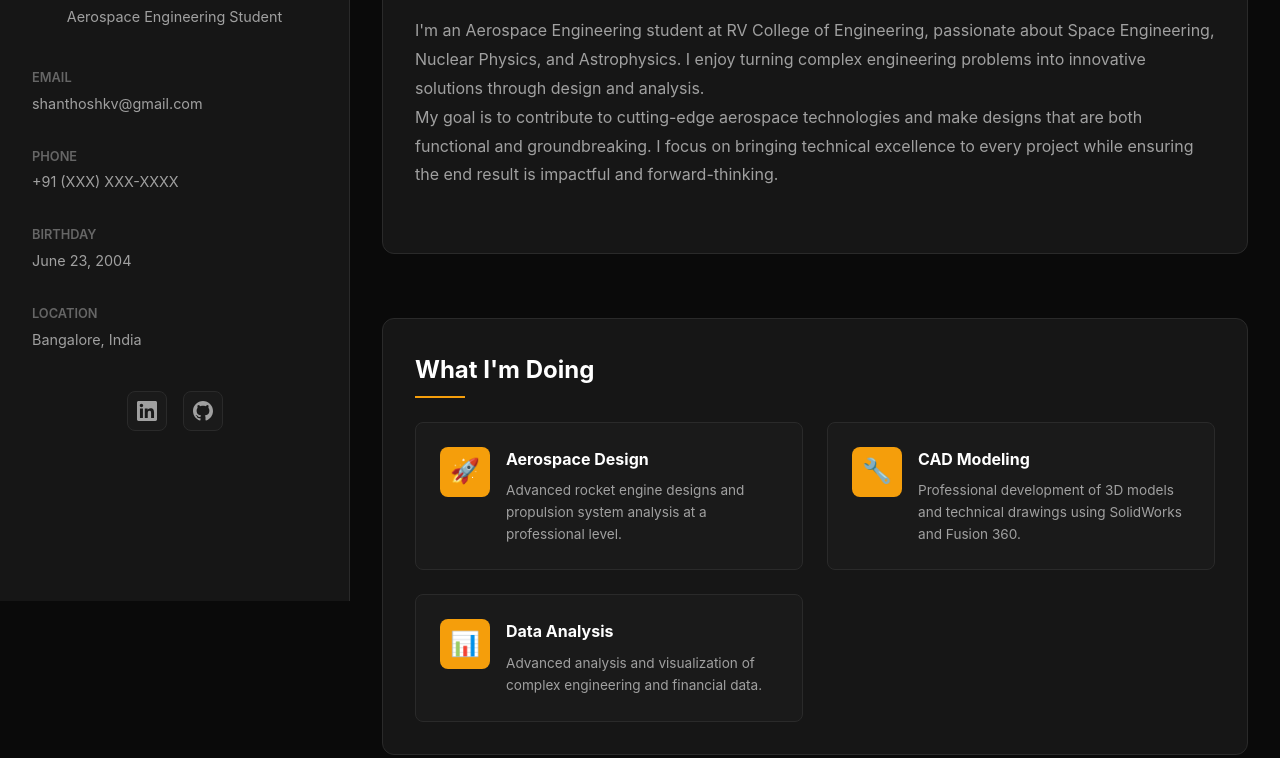
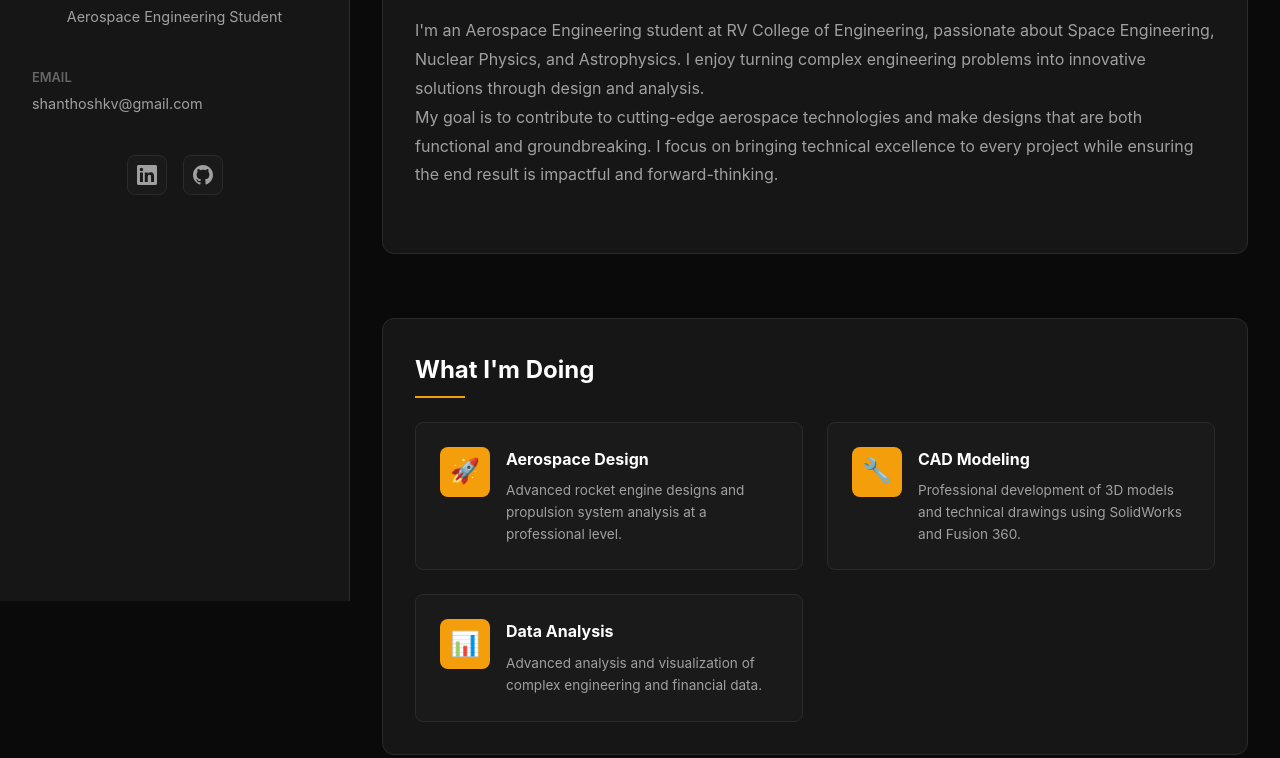
Before and after one commit to shanthoshkv/shanthoshkv.github.io, a plain HTML site: page index.html in a window 1280 px wide. Shown: the part 199-957 px from the top of the page. Drawn offline with Linux system fonts and the light colour scheme.

Commit message:
Update index.html

```diff
--- a/index.html
+++ b/index.html
@@ -502,26 +502,14 @@
                     </div>
                 </div>
 
-                <div class="contact-item">
+                <!--div class="contact-item">
                     <div>
                         <div class="contact-label">Phone</div>
                         <div class="contact-value">+91 (XXX) XXX-XXXX</div>
                     </div>
-                </div>
+                </div>-->
 
-                <div class="contact-item">
-                    <div>
-                        <div class="contact-label">Birthday</div>
-                        <div class="contact-value">June 23, 2004</div>
-                    </div>
-                </div>
 
-                <div class="contact-item">
-                    <div>
-                        <div class="contact-label">Location</div>
-                        <div class="contact-value">Bangalore, India</div>
-                    </div>
-                </div>
             </div>
 
             <div class="social-links">
```
